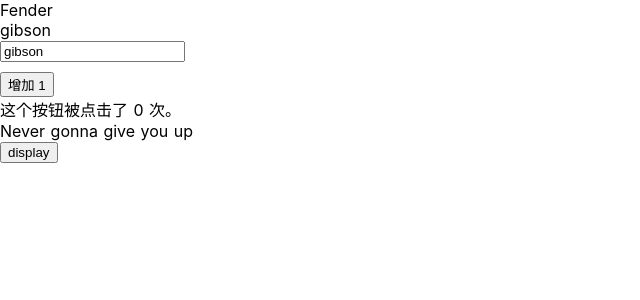
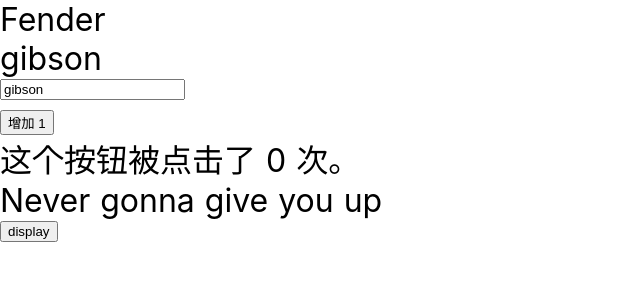
Before and after one commit to CurATorP/2020-2021-vueProject, a Nuxt app in the folder kaoyan/: page / in a window 1280 px wide. Shown: the top 300 px of the page, without its empty margins (0-640 px from the left). Built offline with nearby package versions, Linux system fonts and the light colour scheme.

Commit message:
1102 part 1st

```diff
--- a/kaoyan/pages/index.vue
+++ b/kaoyan/pages/index.vue
@@ -58,3 +58,9 @@
   }
 
 </script>
+
+<style>
+ p{
+   font-size: 32px;
+ }
+</style>
```
Also changed, not shown: kaoyan/package.json (+6 -4 lines), 2 other files (tests, documents, lock files or other folders).
